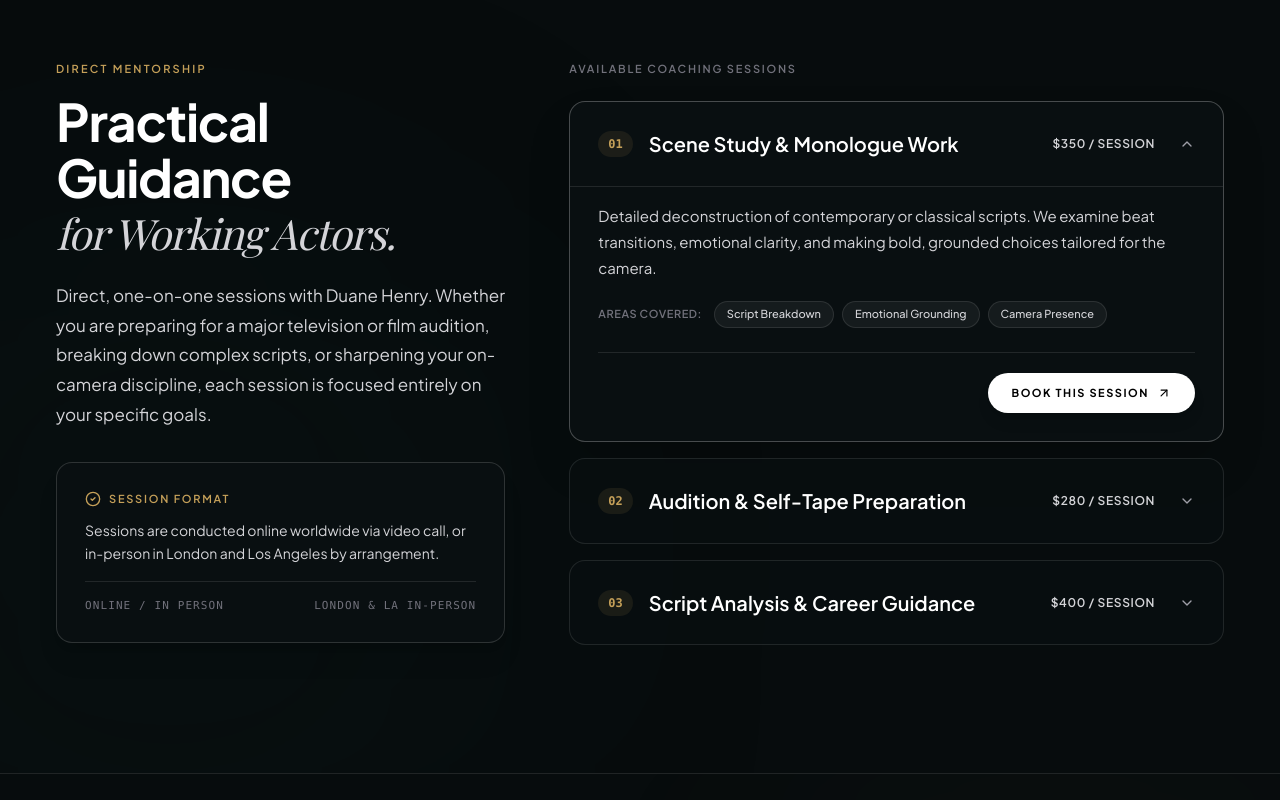
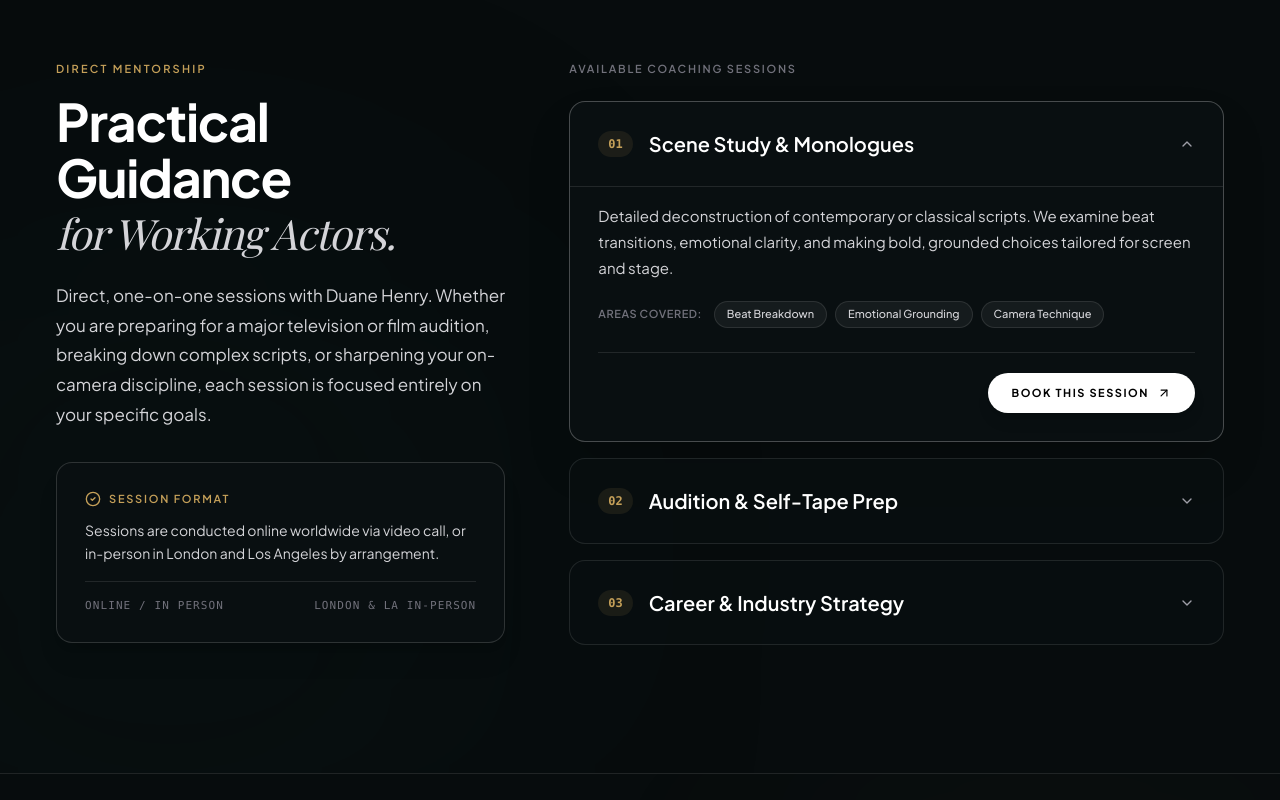
Before and after one commit to RongWroom/duane-henry-acting-coach, a React (Vite) app: page / in a window 1280 px wide. Shown: the part 3280-4080 px from the top of the page. Built offline with nearby package versions, Linux system fonts and the light colour scheme; a web font is replaced by a local one.

Commit message:
feat(coaching): simplify session focus offerings and remove all pricing references

```diff
--- a/src/App.tsx
+++ b/src/App.tsx
@@ -12,7 +12,7 @@
 export default function App() {
   const [reelModalOpen, setReelModalOpen] = useState(false);
   const [preselectedObjective, setPreselectedObjective] = useState<string>(
-    'Scene Study & Monologue Work'
+    'Scene Study & Monologues'
   );
 
   const handleExploreCoaching = () => {
--- a/src/components/CoachingSection.tsx
+++ b/src/components/CoachingSection.tsx
@@ -114,12 +114,12 @@
                         </h3>
                       </div>
 
-                      <div className="flex items-center gap-4 sm:gap-6 flex-shrink-0">
-                        <span className="text-[12px] font-semibold tracking-wider text-zinc-300">
-                          {item.price}
+                      <div className="flex items-center gap-3 sm:gap-4 flex-shrink-0">
+                        <span className="text-[11px] font-medium tracking-[0.14em] uppercase text-[#c5a059] opacity-0 group-hover:opacity-100 transition-opacity hidden sm:inline-block">
+                          {isOpen ? 'Close' : 'View Details'}
                         </span>
                         <ChevronDown
-                          className={`w-4 h-4 text-zinc-400 transition-transform duration-300 ${isOpen ? 'rotate-180 text-white' : ''
+                          className={`w-4 h-4 text-zinc-400 transition-transform duration-300 ${isOpen ? 'rotate-180 text-white' : 'group-hover:text-white'
                             }`}
                         />
                       </div>
--- a/src/components/ConsultationModal.tsx
+++ b/src/components/ConsultationModal.tsx
@@ -149,7 +149,7 @@
                 >
                   {COACHING_DATA.modules.map((m) => (
                     <option key={m.id} value={m.title} className="bg-[#132022]">
-                      {m.title} ({m.price})
+                      {m.title}
                     </option>
                   ))}
                   <option value="General Consultation" className="bg-[#132022]">
--- a/src/components/Footer.tsx
+++ b/src/components/Footer.tsx
@@ -27,9 +27,8 @@
 
   const sessionFocusList = [
     { label: 'Scene Study & Monologues', href: '#coaching' },
-    { label: 'Audition & Self-Tape Preparation', href: '#coaching' },
-    { label: 'Script Breakdown & Strategy', href: '#coaching' },
-    { label: 'On-Camera Discipline & Eye-Line', href: '#coaching' },
+    { label: 'Audition & Self-Tape Prep', href: '#coaching' },
+    { label: 'Career & Industry Strategy', href: '#coaching' },
   ];
 
   return (
--- a/src/components/InquiriesSection.tsx
+++ b/src/components/InquiriesSection.tsx
@@ -13,7 +13,7 @@
     fullName: '',
     email: '',
     link: '',
-    objective: preselectedObjective || 'Scene Study & Monologue Work',
+    objective: preselectedObjective || 'Scene Study & Monologues',
     notes: '',
   });
 
@@ -185,7 +185,7 @@
                         Share your details and what you're working on. Duane will review your material and get back to you within 24–48 hours.
                       </p>
 
-                      {preselectedObjective && preselectedObjective !== 'Scene Study & Monologue Work' && (
+                      {preselectedObjective && preselectedObjective !== 'Scene Study & Monologues' && (
                         <div className="mt-3 inline-flex items-center gap-2 px-3 py-1 rounded-full bg-[#c5a059]/10 border border-[#c5a059]/25 text-[11px] font-medium text-[#c5a059]">
                           <span className="w-1.5 h-1.5 rounded-full bg-[#c5a059]" />
                           <span>Selected Focus: {preselectedObjective}</span>
@@ -268,11 +268,11 @@
                         >
                           {COACHING_DATA.modules.map((m) => (
                             <option key={m.id} value={m.title} className="bg-[#0c1517] text-white">
-                              {m.title} ({m.price})
+                              {m.title}
                             </option>
                           ))}
                           <option value="Urgent Audition / Self-Tape Callback" className="bg-[#0c1517] text-white">
-                            Urgent Audition / Self-Tape Callback (24–48h)
+                            Urgent Audition Prep (24–48h)
                           </option>
                           <option value="General Consultation & Mentorship" className="bg-[#0c1517] text-white">
                             General Consultation &amp; Mentorship
--- a/src/data/portfolioData.ts
+++ b/src/data/portfolioData.ts
@@ -143,31 +143,28 @@
     {
       id: "scene-study",
       number: "01",
-      title: "Scene Study & Monologue Work",
-      price: "$350 / SESSION",
+      title: "Scene Study & Monologues",
       description:
-        "Detailed deconstruction of contemporary or classical scripts. We examine beat transitions, emotional clarity, and making bold, grounded choices tailored for the camera.",
-      focusAreas: ["Script Breakdown", "Emotional Grounding", "Camera Presence"],
+        "Detailed deconstruction of contemporary or classical scripts. We examine beat transitions, emotional clarity, and making bold, grounded choices tailored for screen and stage.",
+      focusAreas: ["Beat Breakdown", "Emotional Grounding", "Camera Technique"],
       deliverables: "Comprehensive work on your chosen scene with take-by-take notes.",
     },
     {
       id: "audition-room",
       number: "02",
-      title: "Audition & Self-Tape Preparation",
-      price: "$280 / SESSION",
+      title: "Audition & Self-Tape Prep",
       description:
         "Focused work on your actual audition sides. We hone your eye-line, sharpen the opening moments of the tape, and ensure your choices stand out to casting directors.",
-      focusAreas: ["First-Frame Impact", "Eye-Line & Framing", "Audition Sides"],
+      focusAreas: ["Sides Breakdown", "Eye-Line & Framing", "Casting Impact"],
       deliverables: "Focused preparation on your current or upcoming audition sides.",
     },
     {
       id: "career-path",
       number: "03",
-      title: "Script Analysis & Career Guidance",
-      price: "$400 / SESSION",
+      title: "Career & Industry Strategy",
       description:
-        "One-on-one strategic discussion on character preparation, script navigation, transitioning between the UK and US markets, and navigating professional longevity.",
-      focusAreas: ["Career Strategy", "Cold Reading", "US / UK Market Nuances"],
+        "One-on-one strategic mentorship on character preparation, script navigation, transitioning between the UK and US markets, and building professional longevity.",
+      focusAreas: ["US & UK Market Nuance", "Representation & Pitch", "Career Longevity"],
       deliverables: "Actionable strategic feedback tailored to your current career stage.",
     },
   ] as CurriculumModule[],
--- a/src/types.ts
+++ b/src/types.ts
@@ -12,7 +12,6 @@
   id: string;
   number: string;
   title: string;
-  price: string;
   description: string;
   focusAreas: string[];
   deliverables: string;
```
